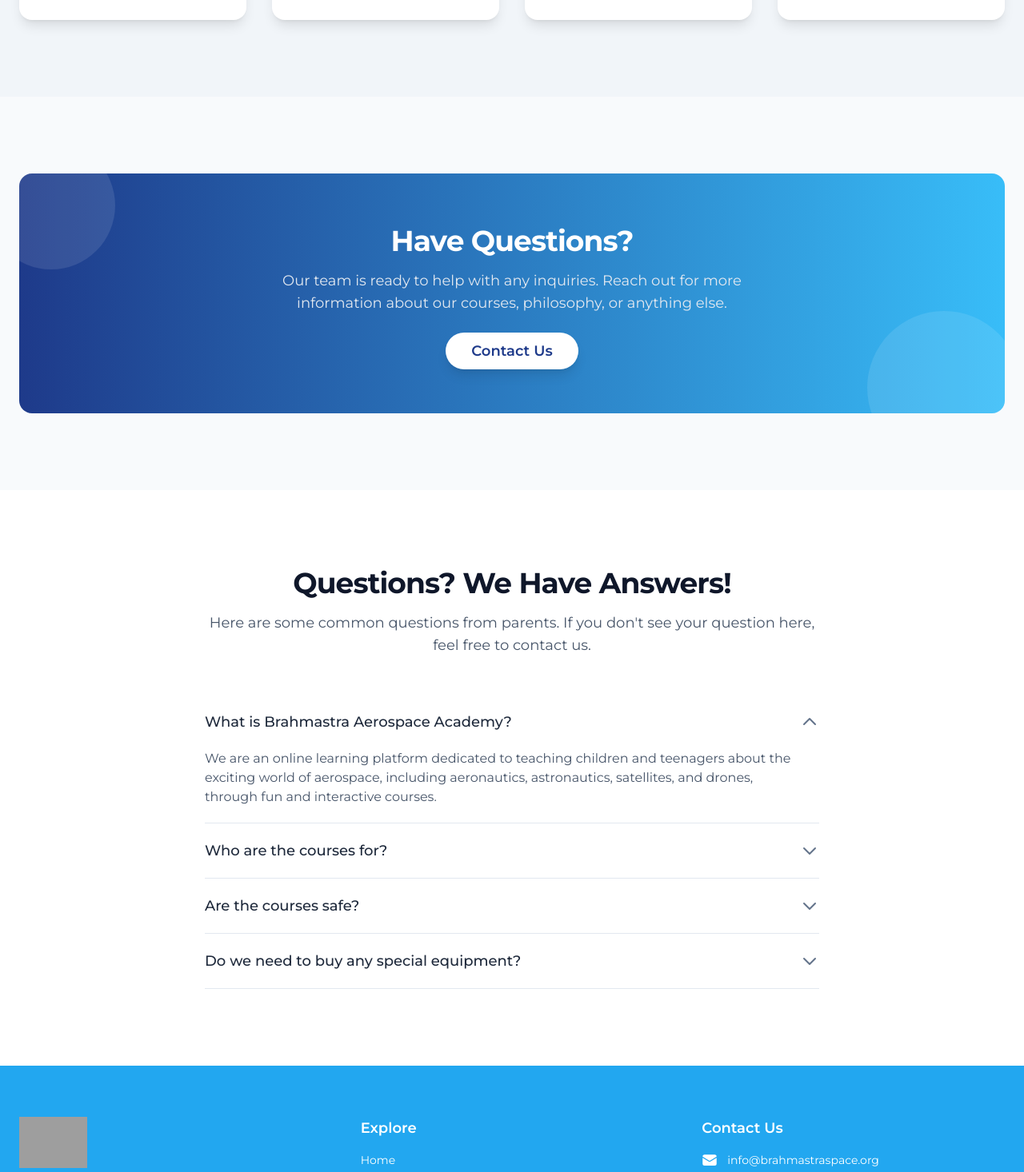
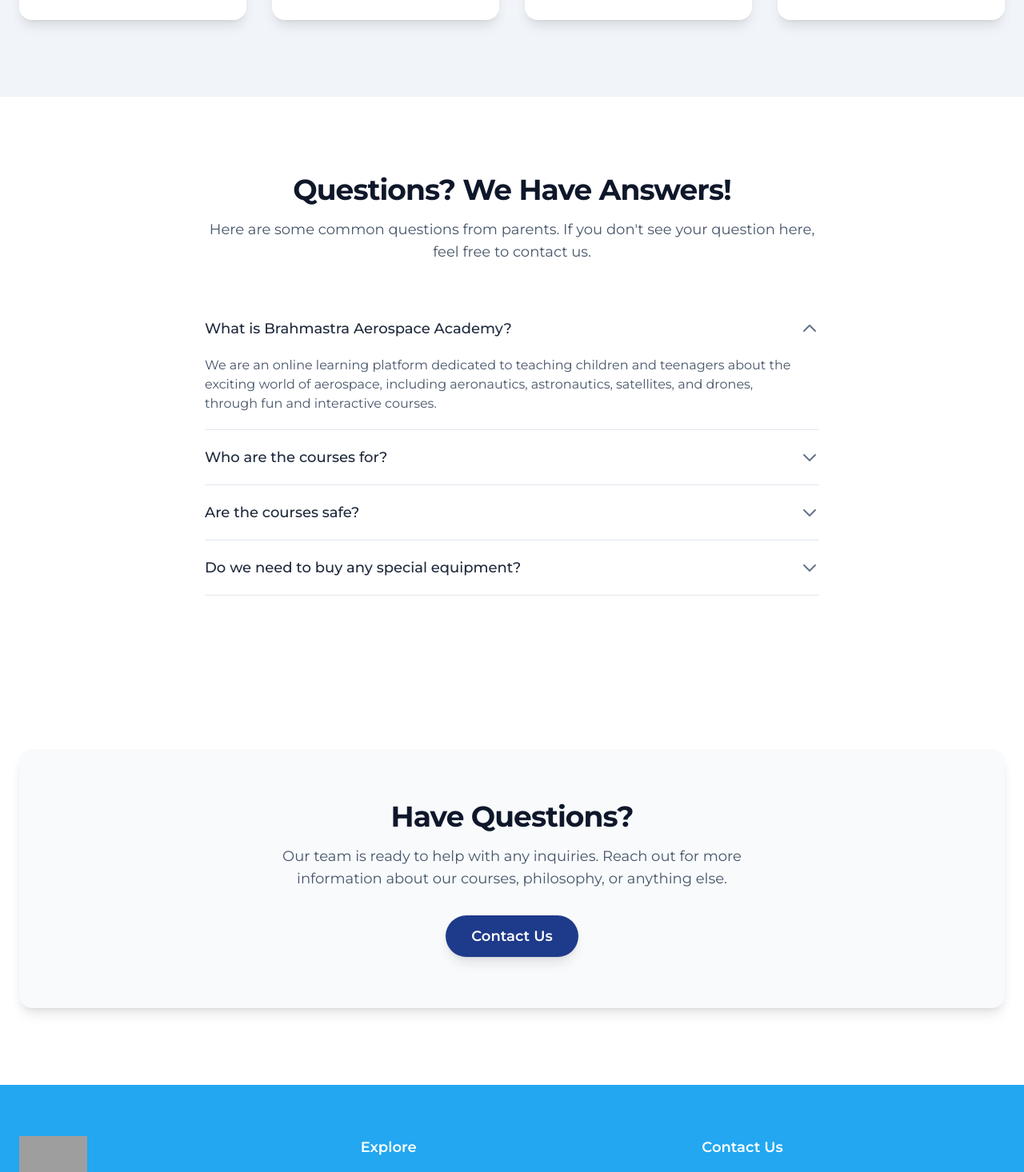
Before and after one commit to subashpks/brahmastra-Kids-, a React (Vite) app: page / in a window 1280 px wide. Shown: the part 1324-2790 px from the top of the page at 80% size. Built offline with nearby package versions, Linux system fonts and the light colour scheme; grey boxes are pictures that could not be loaded.

Commit message:
feat(Hero): Update contact CTA styling
Refactors the contact section's styling to use a softer, white background with a shadow, improving visual hierarchy and consistency with the overall site design.

```diff
--- a/components/Hero.tsx
+++ b/components/Hero.tsx
@@ -32,23 +32,21 @@ const TopicCard: React.FC<{ emoji: string; title: string; description: string; c
 );
 
 const ContactCta: React.FC<PageProps> = ({ navigate }) => (
-    <section className="py-16 md:py-24">
+    <section className="py-16 md:py-24 bg-white">
         <div className="container mx-auto px-6">
-            <div className="bg-gradient-to-r from-brand-space to-brand-sky rounded-2xl p-10 md:p-16 text-center relative overflow-hidden">
-                <div className="absolute -top-10 -left-10 w-40 h-40 bg-white/10 rounded-full" aria-hidden="true"></div>
-                <div className="absolute -bottom-16 -right-5 w-48 h-48 bg-white/10 rounded-full" aria-hidden="true"></div>
-                <div className="relative z-10">
-                    <h2 className="text-3xl md:text-4xl font-bold tracking-tight text-white max-w-2xl mx-auto">
+            <div className="bg-slate-50 rounded-2xl shadow-lg overflow-hidden">
+                <div className="p-8 md:p-12 lg:p-16 text-center">
+                    <h2 className="text-3xl md:text-4xl font-bold tracking-tight text-slate-900">
                         Have Questions?
                     </h2>
-                    <p className="mt-4 text-lg text-slate-200 max-w-xl mx-auto">
+                    <p className="mt-4 text-lg text-slate-600 max-w-xl mx-auto">
                         Our team is ready to help with any inquiries. Reach out for more information about our courses, philosophy, or anything else.
                     </p>
                     <div className="mt-8">
                         <a
                             href="#"
                             onClick={(e) => { e.preventDefault(); navigate('contact'); }}
-                            className="bg-white text-brand-space hover:bg-slate-200 transition-colors font-semibold px-8 py-3 rounded-full text-lg shadow-lg">
+                            className="inline-block bg-brand-space text-white hover:bg-blue-800 transition-colors font-semibold px-8 py-3 rounded-full text-lg shadow-lg">
                             Contact Us
                         </a>
                     </div>
@@ -115,9 +113,9 @@ export const HomePage: React.FC<PageProps> = ({ navigate }) => {
         </div>
       </section>
 
+      <FAQ />
+
       <ContactCta navigate={navigate} />
-
-      <FAQ />
     </>
   );
 };
```
